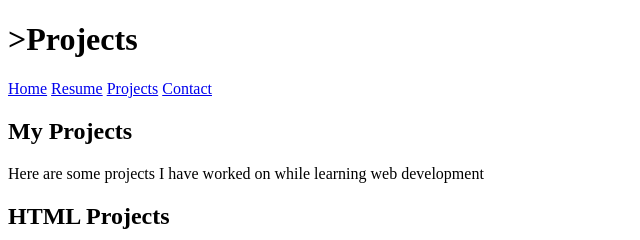
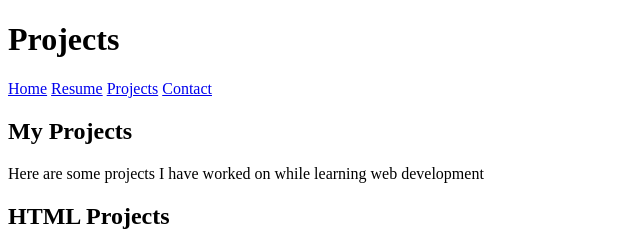
Before and after one commit to Camsuhesky/cis-final, a plain HTML site: page projects.html in a window 1280 px wide. Shown: the top 240 px of the page, 0-640 px from the left. Drawn offline with Linux system fonts and the light colour scheme.

Commit message:
Update projects.html

```diff
--- a/projects.html
+++ b/projects.html
@@ -7,7 +7,7 @@
 <body>
 
   <header>
-    <h1>>Projects</h1>
+    <h1>Projects</h1>
 
     <nav>
       <a href="index.html">Home</a>
```
